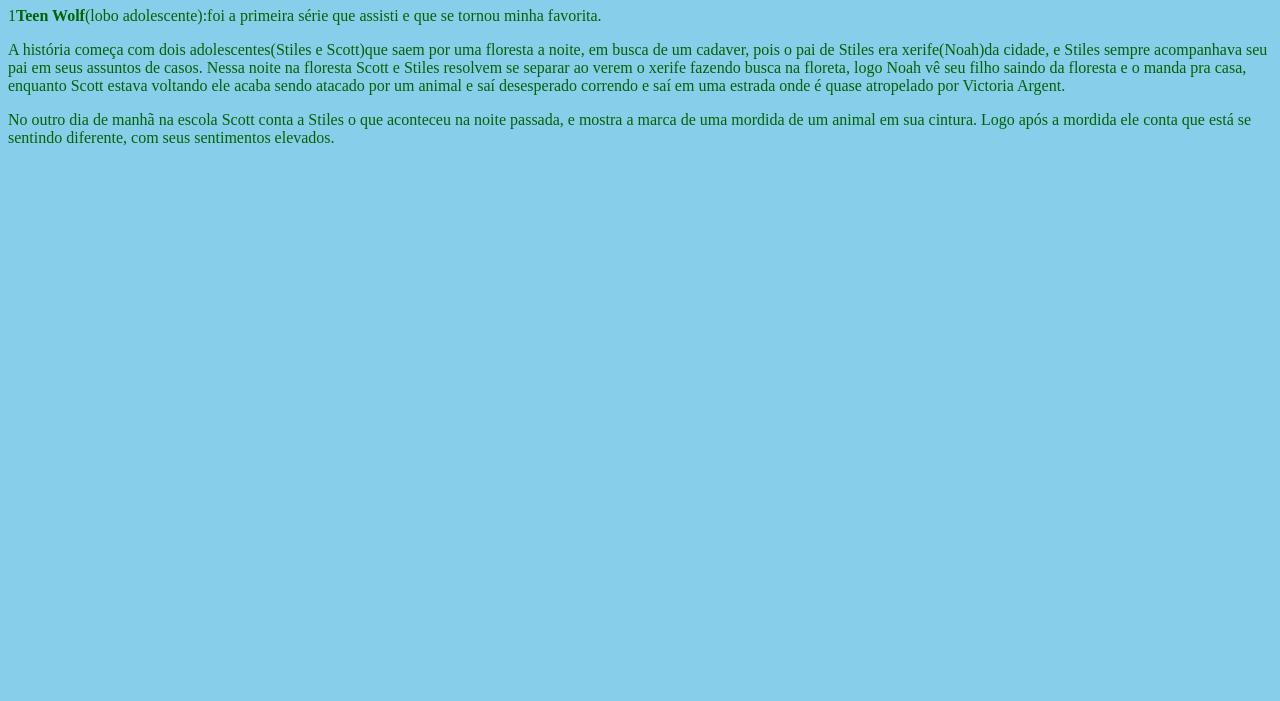
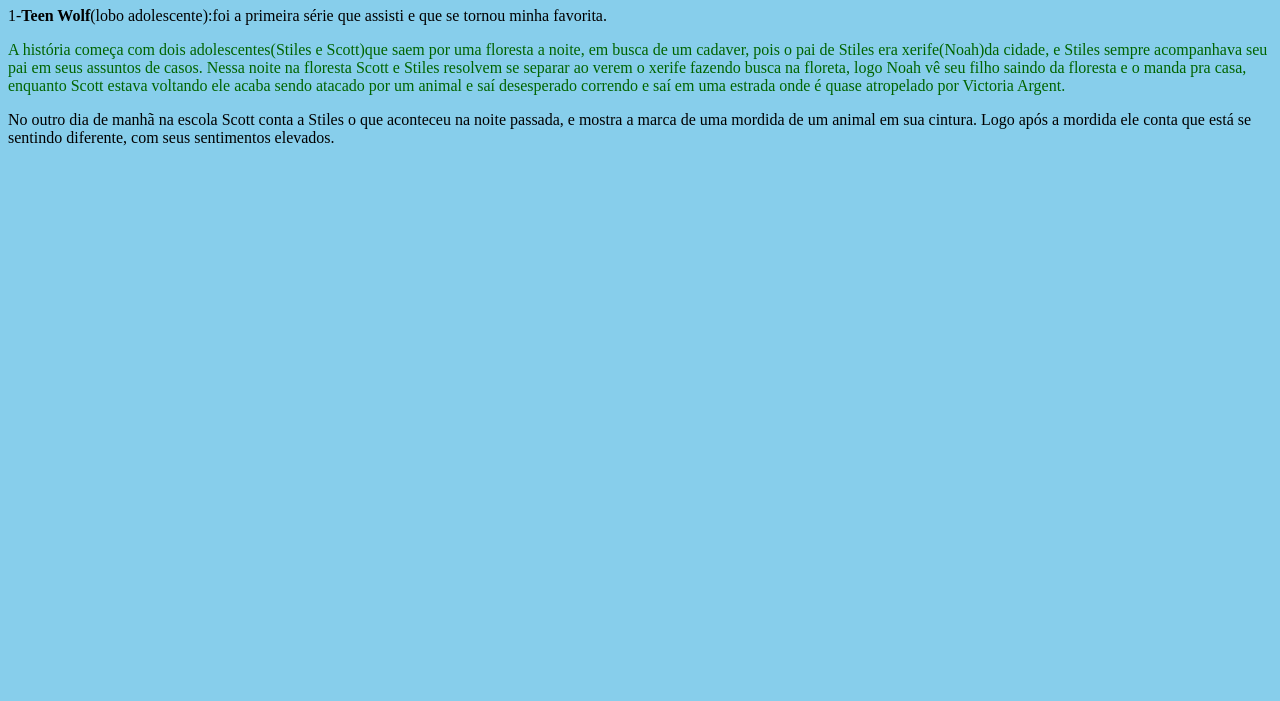
Before and after one commit to LucasMVK/Valmir-Nunes, a plain HTML site: page index.html in a window 1280 px wide. Shown: the part 99-800 px from the top of the page. Drawn offline with Linux system fonts and the light colour scheme.

Commit message:
atualização final

```diff
--- a/index.html
+++ b/index.html
@@ -2,14 +2,17 @@
 <html lang="pt-br">
     <head>
         <meta charset="UTF-8">
-        <title>sobre séries e filmes</title>
-        <link rel="stylesheet" href="index.css">
+                                <title>sobre séries e filmes</title>
+                                <link rel="stylesheet" href="index.css">
     </head>
     <body>
         <img id="capa" scr="capa.jpg">
       <h1> Seriados </h1>
-        <p>1<strong>Teen Wolf</strong>(lobo adolescente):foi a primeira série que assisti e que se tornou minha favorita.</p>
-        <p>A história começa com dois adolescentes(Stiles e Scott)que saem por uma floresta a noite, em busca de um cadaver, pois o pai de  Stiles era xerife(Noah)da cidade, e Stiles sempre acompanhava seu pai em seus assuntos de casos. Nessa noite na floresta Scott e Stiles resolvem se separar ao verem o xerife fazendo busca na floreta, logo Noah vê seu filho saindo da floresta e o manda pra casa, enquanto Scott estava voltando ele acaba sendo atacado por um animal e saí desesperado correndo e saí em uma estrada onde é quase atropelado por Victoria Argent.<p>
-        <p>No outro dia de manhã na escola Scott conta a Stiles o que aconteceu na noite passada, e mostra a marca de uma mordida de um animal em sua cintura. Logo após a mordida ele conta que está se sentindo diferente, com seus sentimentos elevados.</p>
-    </body>
+1-<strong>Teen Wolf</strong>(lobo adolescente):foi a primeira série que assisti e que se tornou minha favorita.
+<p>A história começa com dois adolescentes(Stiles e Scott)que saem por uma floresta a noite, em busca de um cadaver, pois o pai de  Stiles era xerife(Noah)da cidade, e Stiles sempre acompanhava seu pai em seus assuntos de casos. Nessa noite na floresta Scott e Stiles resolvem se separar ao verem o xerife fazendo busca na floreta, logo Noah vê seu filho saindo da floresta e o manda pra casa, enquanto Scott estava voltando ele acaba sendo atacado por um animal e saí desesperado correndo e saí em uma estrada onde é quase atropelado por Victoria Argent.<p>
+</p>No outro dia de manhã na escola Scott conta a Stiles o que aconteceu na noite passada, e mostra a marca de uma mordida de um animal em sua cintura. Logo após a mordida ele conta que está se sentindo diferente, com seus sentimentos elevados.
+</p>
+
+
+</body>
 </html>
```
Also changed, not shown: index.css (+7 -3 lines), logo.png (added).
